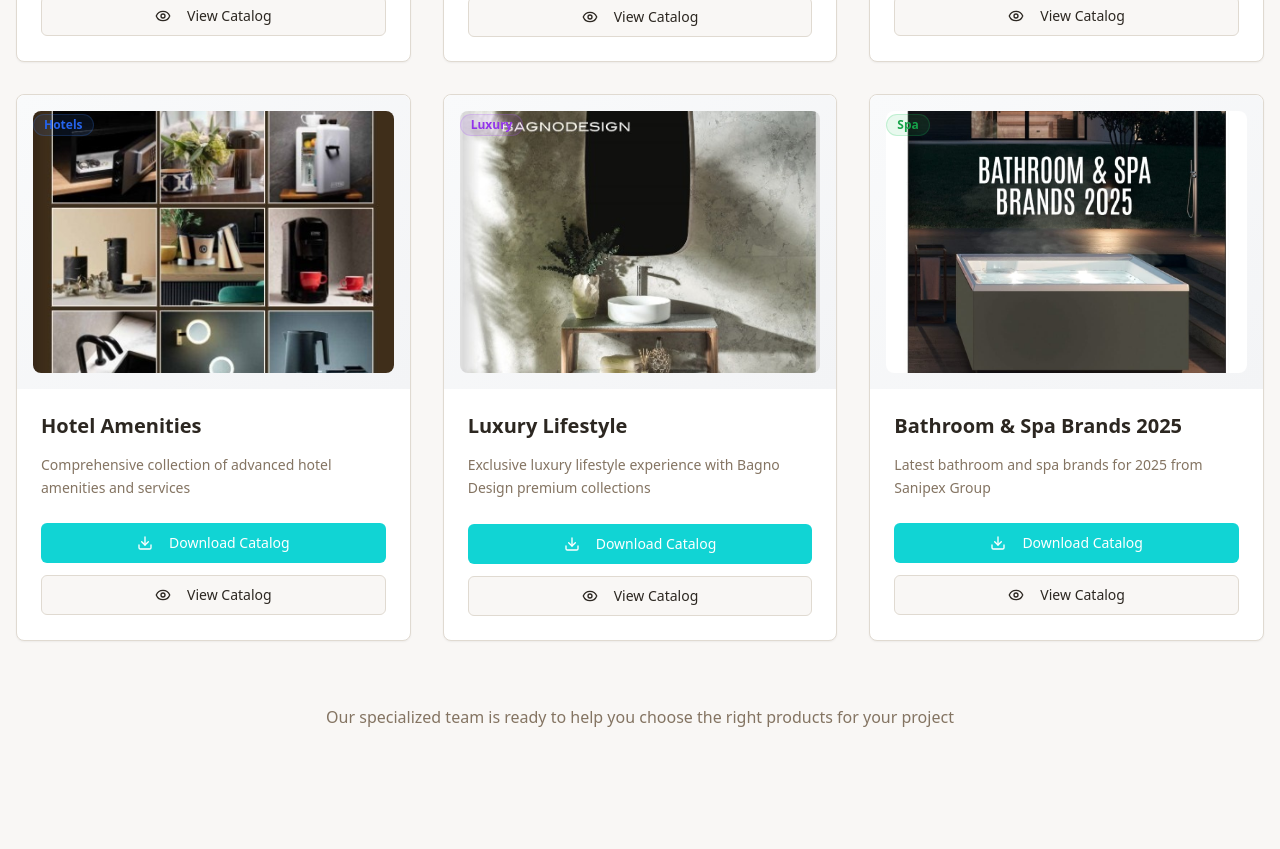
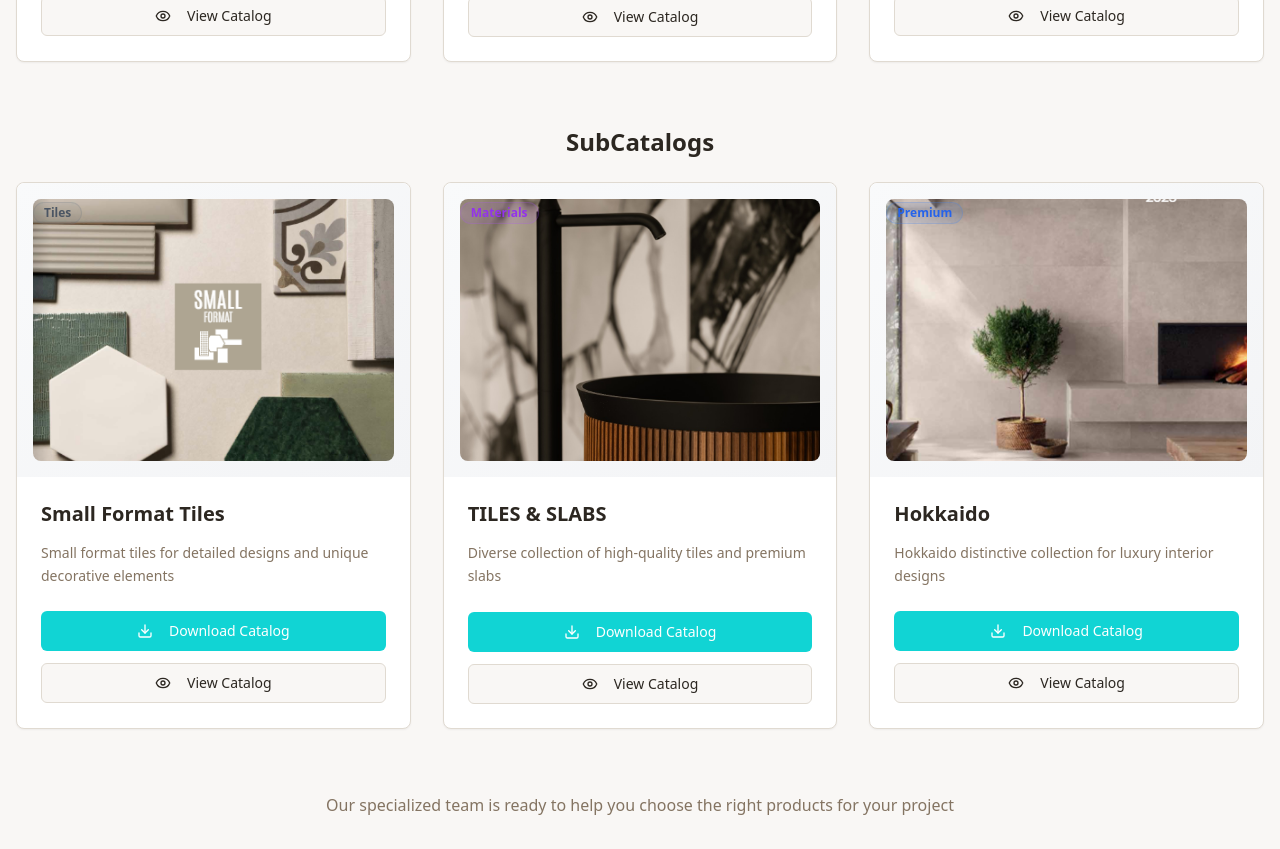
Before and after one commit to sahargeb/manus-space-tweak-spark, a React (Vite) app: page /brochures in a window 1280 px wide. Shown: the part 1340-2189 px from the top of the page. Before the commit the page ends 2101 px from the top, so only its background shows below. Built offline with nearby package versions, Linux system fonts and the light colour scheme.

Commit message:
Organize brochures into sections
Organize the brochures page by dividing catalogs into two sections: "subcatalogs" which will include "small and format tiles", "tiles& slabs", and "hokkaido".

```diff
--- a/src/pages/Brochures.tsx
+++ b/src/pages/Brochures.tsx
@@ -15,7 +15,8 @@ const Brochures = () => {
     downloadLink?: string;
     viewLink?: string;
   }
-  const catalogData = [{
+  // Main catalogs
+  const mainCatalogs = [{
     id: 1,
     title: "Kitchen LifeStyle",
     description: "Comprehensive collection of luxury bathroom fixtures and faucets for premium bathrooms",
@@ -24,15 +25,6 @@ const Brochures = () => {
     color: "blue",
     downloadLink: "https://drive.google.com/uc?export=download&id=1fa_w2lJyvsECR_mOZVDkZHBuX1e6y5iO",
     viewLink: "https://drive.google.com/file/d/1fa_w2lJyvsECR_mOZVDkZHBuX1e6y5iO/view?usp=sharing"
-  }, {
-    id: 3,
-    title: "TILES & SLABS",
-    description: "Diverse collection of high-quality tiles and premium slabs",
-    image: "/lovable-uploads/9e14421b-af59-459f-b4a2-a5a20bba48fc.png",
-    category: "Materials",
-    color: "purple",
-    downloadLink: "https://drive.google.com/uc?export=download&id=1e-u2LV1wWQAF9wisS4NmNzoCfQblLfKO",
-    viewLink: "https://drive.google.com/file/d/1e-u2LV1wWQAF9wisS4NmNzoCfQblLfKO/view?usp=sharing"
   }, {
     id: 4,
     title: "Outdoor Lighting",
@@ -51,24 +43,6 @@ const Brochures = () => {
     color: "purple",
     downloadLink: "https://drive.google.com/uc?export=download&id=1Ss8yi8Y3WrueV12H5IzsKBPoJPizHJd5",
     viewLink: "https://drive.google.com/file/d/1Ss8yi8Y3WrueV12H5IzsKBPoJPizHJd5/view?usp=sharing"
-  }, {
-    id: 6,
-    title: "Small Format Tiles",
-    description: "Small format tiles for detailed designs and unique decorative elements",
-    image: "/lovable-uploads/a2126c93-c0af-4266-98af-d491626a5d3d.png",
-    category: "Tiles",
-    color: "gray",
-    downloadLink: "https://drive.google.com/uc?export=download&id=1j_kCzc7eUC4hewxhndMW7ffubb_zCtG4",
-    viewLink: "https://drive.google.com/file/d/1j_kCzc7eUC4hewxhndMW7ffubb_zCtG4/view?usp=sharing"
-  }, {
-    id: 7,
-    title: "Hokkaido",
-    description: "Hokkaido distinctive collection for luxury interior designs",
-    image: "/lovable-uploads/8e64104b-7941-4756-b2c8-9b2121983cd5.png",
-    category: "Premium",
-    color: "blue",
-    downloadLink: "https://drive.google.com/uc?export=download&id=1pkix8V4fDqdcOXXDL1ssZsDAmDcaYVmI",
-    viewLink: "https://drive.google.com/file/d/1pkix8V4fDqdcOXXDL1ssZsDAmDcaYVmI/view?usp=sharing"
   }, {
     id: 8,
     title: "Hotel Amenities",
@@ -96,6 +70,36 @@ const Brochures = () => {
     color: "green",
     downloadLink: "https://drive.google.com/uc?export=download&id=16__y5Dz5XPXAxRNff5IGweScdyz1KCVB",
     viewLink: "https://drive.google.com/file/d/16__y5Dz5XPXAxRNff5IGweScdyz1KCVB/view?usp=sharing"
+  }];
+
+  // Sub catalogs
+  const subCatalogs = [{
+    id: 6,
+    title: "Small Format Tiles",
+    description: "Small format tiles for detailed designs and unique decorative elements",
+    image: "/lovable-uploads/a2126c93-c0af-4266-98af-d491626a5d3d.png",
+    category: "Tiles",
+    color: "gray",
+    downloadLink: "https://drive.google.com/uc?export=download&id=1j_kCzc7eUC4hewxhndMW7ffubb_zCtG4",
+    viewLink: "https://drive.google.com/file/d/1j_kCzc7eUC4hewxhndMW7ffubb_zCtG4/view?usp=sharing"
+  }, {
+    id: 3,
+    title: "TILES & SLABS",
+    description: "Diverse collection of high-quality tiles and premium slabs",
+    image: "/lovable-uploads/9e14421b-af59-459f-b4a2-a5a20bba48fc.png",
+    category: "Materials",
+    color: "purple",
+    downloadLink: "https://drive.google.com/uc?export=download&id=1e-u2LV1wWQAF9wisS4NmNzoCfQblLfKO",
+    viewLink: "https://drive.google.com/file/d/1e-u2LV1wWQAF9wisS4NmNzoCfQblLfKO/view?usp=sharing"
+  }, {
+    id: 7,
+    title: "Hokkaido",
+    description: "Hokkaido distinctive collection for luxury interior designs",
+    image: "/lovable-uploads/8e64104b-7941-4756-b2c8-9b2121983cd5.png",
+    category: "Premium",
+    color: "blue",
+    downloadLink: "https://drive.google.com/uc?export=download&id=1pkix8V4fDqdcOXXDL1ssZsDAmDcaYVmI",
+    viewLink: "https://drive.google.com/file/d/1pkix8V4fDqdcOXXDL1ssZsDAmDcaYVmI/view?usp=sharing"
   }];
   const getColorClasses = (color: string) => {
     switch (color) {
@@ -154,9 +158,9 @@ const Brochures = () => {
           </p>
         </div>
 
-        {/* Catalogs Grid */}
-        <div className="grid grid-cols-1 md:grid-cols-2 lg:grid-cols-3 gap-8">
-          {catalogData.map(catalog => <Card key={catalog.id} className="group hover:shadow-xl transition-all duration-300 transform hover:-translate-y-2 text-left">
+        {/* Main Catalogs Grid */}
+        <div className="grid grid-cols-1 md:grid-cols-2 lg:grid-cols-3 gap-8 mb-16">
+          {mainCatalogs.map(catalog => <Card key={catalog.id} className="group hover:shadow-xl transition-all duration-300 transform hover:-translate-y-2 text-left">
               <div className="relative overflow-hidden rounded-t-lg">
                 <div className="aspect-[4/3] bg-gradient-to-br from-gray-50 to-gray-100 p-4">
                   <img src={catalog.image} alt={catalog.title} className="w-full h-full object-cover group-hover:scale-110 transition-transform duration-500 rounded-lg" />
@@ -196,6 +200,53 @@ const Brochures = () => {
             </Card>)}
         </div>
 
+        {/* Sub Catalogs Section */}
+        <div className="mb-12">
+          <h2 className="text-2xl font-bold text-foreground mb-6 text-center">
+            SubCatalogs
+          </h2>
+          <div className="grid grid-cols-1 md:grid-cols-2 lg:grid-cols-3 gap-8">
+            {subCatalogs.map(catalog => <Card key={catalog.id} className="group hover:shadow-xl transition-all duration-300 transform hover:-translate-y-2 text-left">
+                <div className="relative overflow-hidden rounded-t-lg">
+                  <div className="aspect-[4/3] bg-gradient-to-br from-gray-50 to-gray-100 p-4">
+                    <img src={catalog.image} alt={catalog.title} className="w-full h-full object-cover group-hover:scale-110 transition-transform duration-500 rounded-lg" />
+                  </div>
+                  <div className="absolute top-4 left-4">
+                    <Badge className={getColorClasses(catalog.color)}>
+                      {catalog.category}
+                    </Badge>
+                  </div>
+                </div>
+
+                <CardContent className="p-6 space-y-4">
+                  <h3 className="text-xl font-bold text-foreground leading-tight">
+                    {catalog.title}
+                  </h3>
+                  <p className="text-muted-foreground text-sm leading-relaxed line-clamp-3">
+                    {catalog.description}
+                  </p>
+
+                  <div className="space-y-3 pt-2">
+                    {catalog.downloadLink ? <Button className="w-full hover:bg-primary/90 transition-colors" size="default" onClick={() => handleDownload(catalog.downloadLink!, catalog.title)}>
+                        <Download className="w-4 h-4 mr-2" />
+                        Download Catalog
+                      </Button> : <Button className="w-full opacity-50 cursor-not-allowed" size="default" disabled>
+                        <Download className="w-4 h-4 mr-2" />
+                        Download Catalog
+                      </Button>}
+                    {catalog.viewLink ? <Button variant="outline" className="w-full hover:bg-accent hover:text-accent-foreground transition-colors" size="default" onClick={() => handleView(catalog.viewLink!, catalog.title)}>
+                        <Eye className="w-4 h-4 mr-2" />
+                        View Catalog
+                      </Button> : <Button variant="outline" className="w-full opacity-50 cursor-not-allowed" size="default" disabled>
+                        <Eye className="w-4 h-4 mr-2" />
+                        View Catalog
+                      </Button>}
+                  </div>
+                </CardContent>
+              </Card>)}
+          </div>
+        </div>
+
         {/* Call to Action */}
         <div className="text-center mt-16 space-y-4">
 
```
